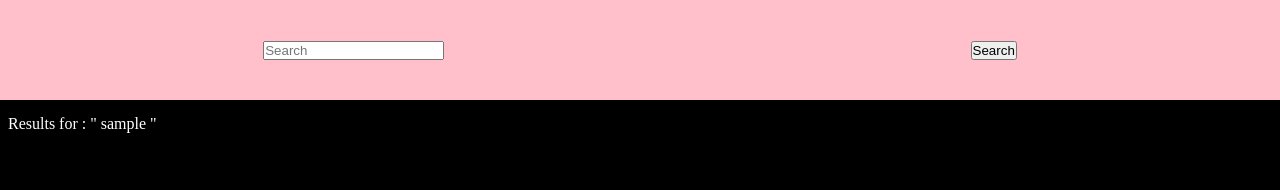
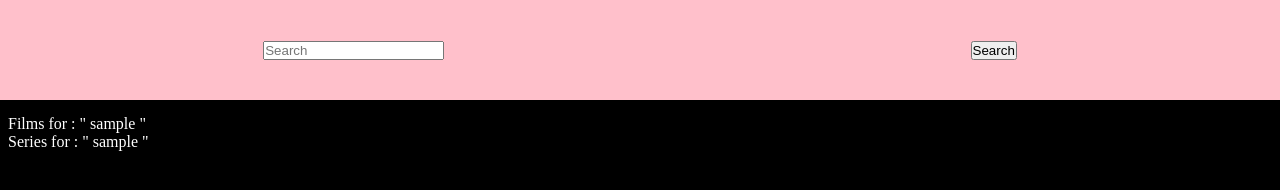
Before and after one commit to MavyEP/ajax-ex-boolflix, a plain HTML site: page index.html in a window 1280 px wide. Both pictures are taken after typing "Sample" into the empty fields and a click on the button "Search". Shown: the top 190 px of the page. Drawn offline with nearby package versions, Linux system fonts and the light colour scheme; no server answers.

Commit message:
millestone 2

```diff
--- a/index.html
+++ b/index.html
@@ -18,7 +18,11 @@
     <main>
       <section class="sect_film">
       <div class="container_film">
-        <div id="searched"></div>
+        <div id="searched_film" class="searched"></div>
+        <div class="results"></div>
+      </div>
+      <div class="container_tv">
+        <div id="searched_tv" class="searched"></div>
         <div class="results"></div>
       </div>
       </section>
--- a/main.js
+++ b/main.js
@@ -1,7 +1,9 @@
 $(document).ready(function () {
   var input_search = $('header .container_header input');
   var search_button = $('header .container_header button');
-  var searched_result = $('#searched');
+  var searched_result_film = $('#searched_film');
+  var searched_result_tv = $('#searched_tv');
+  var api_key = "d541fec680af5c662fac780f597581ff" ;
 
   var source   = $("#inforesults-template").html();
   var template = Handlebars.compile(source);
@@ -23,12 +25,12 @@ $(document).ready(function () {
       //se la mia ricerca é la seconda mi pulisce prima gli elementi prima cercati
       $(".container_film .results ul").remove();
       $(".container_film p").remove();
-    searched_result.append('<p> Results  for : " ' + text_user + ' "</p>');
+      searched_result_film.append('<p> Films for : " ' + text_user + ' "</p>');
         $.ajax({
           'url' : "https://api.themoviedb.org/3/search/movie",
           'method' : "GET" ,
           'data' : {
-          'api_key' : "d541fec680af5c662fac780f597581ff",
+            'api_key' : api_key,
             'query' : text_user,
           },
           'success' : function(data) {
@@ -49,7 +51,7 @@ $(document).ready(function () {
                       };
                   //lavoro sulla bandiera della lingua
                   var language_results = film_corrente.original_language;
-            language_flag(language_results);
+                  var flag_img = language_flag(language_results);
                   //copio ogni risultato nel mio oggetto vuoto da stampare poi in pagina
                   result_api.titolo = film_corrente.title;
                   result_api.titolo_originale = film_corrente.original_title;
@@ -62,14 +64,69 @@ $(document).ready(function () {
                 };
           },
           'error' : function () {
-          console.log("error!");
+            console.log("error! film");
           }
         });
+
+        $(".container_tv .results ul").remove();
+        $(".container_tv p").remove();
+        searched_result_tv.append('<p> Series for : " ' + text_user + ' "</p>');
+          $.ajax({
+            'url' : "https://api.themoviedb.org/3/search/tv",
+            'method' : "GET" ,
+            'data' : {
+              'api_key' : api_key,
+              'query' : text_user,
+            },
+            'success' : function(data) {
+              console.log(data);
+
+
+              var tv = data.results;
+              for (var i = 0; i < tv.length; i++) {
+                var tv_corrente = tv[i];
+                var stars_number = vote_transform(tv_corrente.vote_average);
+                //variabile contenente le stars per il voto
+                var global_html_stars = "";
+                //ciclo che genera il voto con le stars
+                    for (var e = 0; e < 5; e++) {
+                      if (e < stars_number) {
+                        global_html_stars += '<i class="fas fa-star fullstar"></i>';
+                      } else {
+                        global_html_stars += '<i class="far fa-star  emphtystar"></i>'
+                      };
+                    };
+                //lavoro sulla bandiera della lingua
+                var language_results = tv_corrente.original_language;
+                var flag_img = language_flag(language_results);
+                //copio ogni risultato nel mio oggetto vuoto da stampare poi in pagina
+                result_api.titolo = tv_corrente.name;
+                result_api.titolo_originale = tv_corrente.original_name;
+                result_api.lingua = flag_img;
+                result_api.voto = global_html_stars;
+                //se titolo e titolo originale sono uguali mettere none
+                //stampo gli ul in pagine per quanti sono i film.lenght
+                var html = template(result_api);
+                $('.container_tv .results').append(html)
+              };
+
+
+
+
+
+
+
+
+            } ,
+            'error' : function () {
+              console.log("error! tv");
+            }
+          })
         //pulisco l'input di ricerca
         input_search.val("");
       } else {
         console.log("digitare qualcosa da cercare");
-    };
+    }
   });
 
 
@@ -80,21 +137,22 @@ $(document).ready(function () {
     var division = number/2;
     var inter = Math.round(division);
     return  inter;
-  };
+  }
 
   function language_flag(language)  {
   var flags = ['en', 'it' , 'fr'];
+  var fun_result = "";
   //if per creare l'immagine della lingua del film
       if (flags.includes(language)) {
         var flag_array_null = { lang : language };
         var flag_img = template_flag(flag_array_null);
-    console.log("ok");
-    return flag_img;
+        fun_result = flag_img ;
       } else {
         // se  non presente l'immagine lascia scritto il testo del nome della lingua
-    return language;
-  };
-};
+        fun_result = language;
+      }
+  return fun_result;
+}
 //!!!!!!!!!!!!!!!!!!!!!!FUNZIONI GENERICHE FINE!!!!!!!!!!!!!!!!!!!!!!!!!!!!!!!!
 
 //!!!!!!!!!!!!!!!!!!!!!!INPUT CON KEYBOARD !!!!!!!!!!!!!!!!!!!!!!!!!!!!!!!!!!!!
@@ -104,8 +162,8 @@ $(document).ready(function () {
          if(e.which == 13){
              search_button.click()
          }
-  });
+  })
 
 //!!!!!!!!!!!!!!!!!!!!!!INPUT CON KEYBOARD FINE!!!!!!!!!!!!!!!!!!!!!!!!!!!!!!!!
 
-});
+})
--- a/style.css
+++ b/style.css
@@ -32,7 +32,11 @@ main {
 
 .container_film {
   width: 1400px;
-  height: 100%;
+  margin: auto;
+}
+
+.container_tv {
+  width: 1400px;
   margin: auto;
 }
 
@@ -41,7 +45,7 @@ main {
   flex-wrap: wrap;
 }
 
-.container_film .results ul {
+.results ul {
   list-style-type: none;
   border: 1px solid white;
   height: auto;
@@ -50,17 +54,17 @@ main {
   margin: 8px;
 }
 
-.container_film .results li {
+.results li {
   font-size: 16px;
   color: white;
   padding: 10px;
 }
 
-.container_film .results i {
+ .results i {
   color: white;
 }
 
-#searched p {
+.searched p {
   color: white;
   margin-left: 8px;
 }
```
Lines whose indentation alone changed are shown as unchanged.
